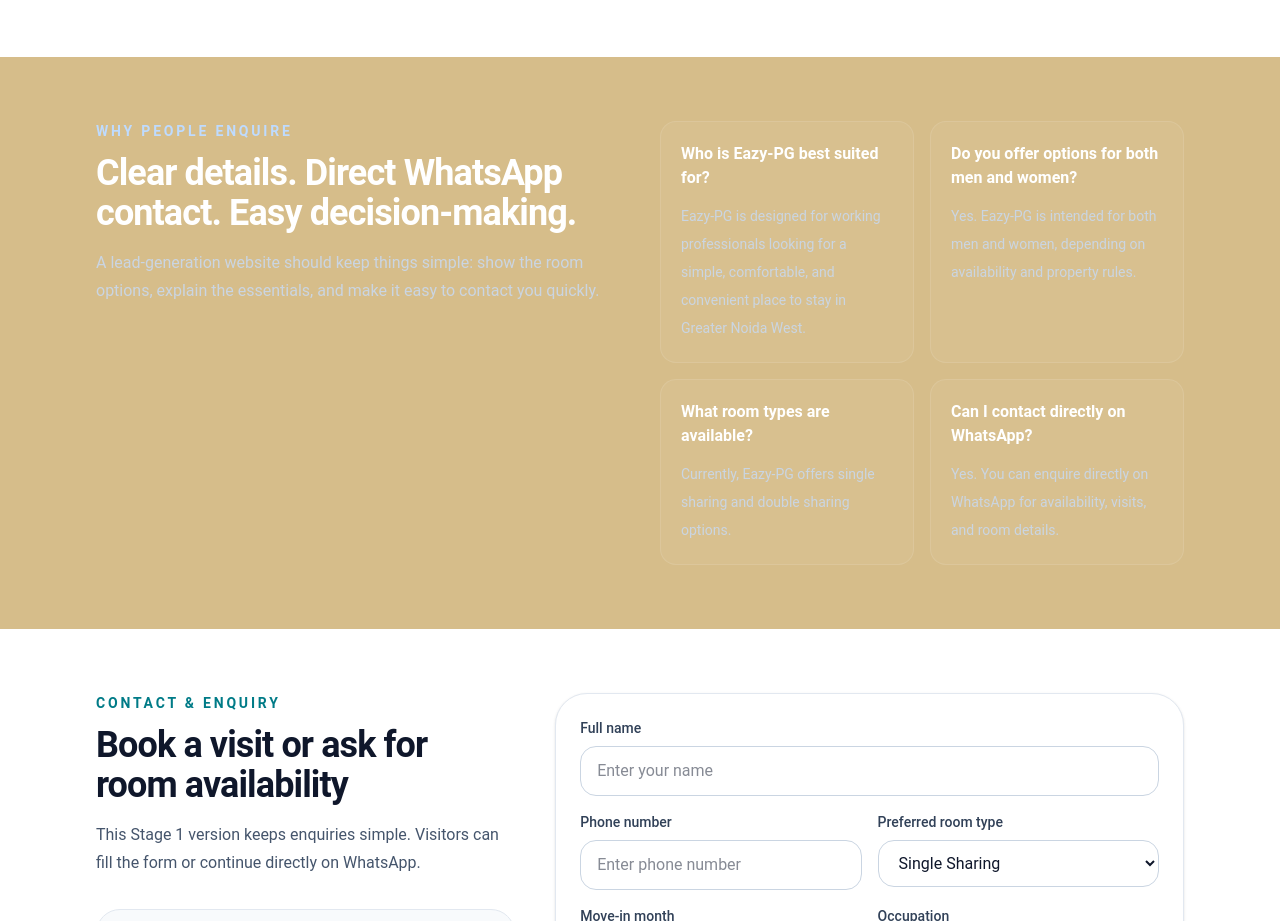
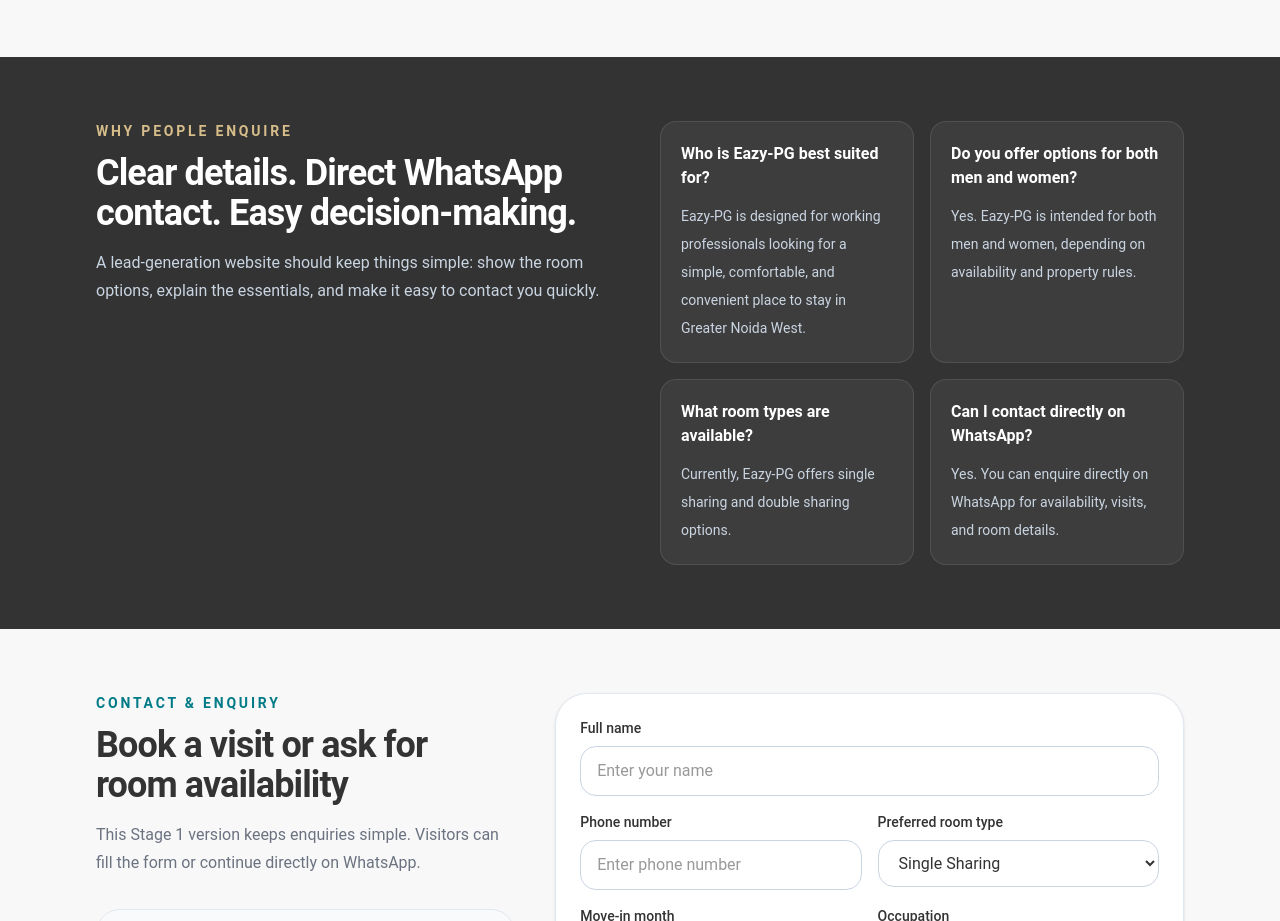
Before and after one commit to Alok-India/eazy-pg-stage1-v2, a Next.js app: page / in a window 1280 px wide. Shown: the part 2160-3081 px from the top of the page. Built offline with nearby package versions, Linux system fonts and the light colour scheme.

Commit message:
Refactor: Apply Modern Real Estate theme to page.tsx and fix logo display

```diff
--- a/src/app/page.tsx
+++ b/src/app/page.tsx
@@ -137,7 +137,7 @@
   };
 
   return (
-    <main className="bg-white text-slate-900">
+    <main className="bg-[var(--background)] text-[var(--foreground)]">
       <section className="border-b border-slate-200 bg-gradient-to-b from-slate-50 to-white">
         <div className="mx-auto flex max-w-6xl flex-col gap-10 px-6 py-6 lg:px-8">
           <header className="flex flex-col gap-4 sm:flex-row sm:items-center sm:justify-between">
@@ -147,7 +147,7 @@
                 Eazy-PG: Simple PG living for working professionals
               </h1>
             </div>
-            <nav className="flex flex-wrap gap-3 text-sm text-slate-600">
+            <nav className="flex flex-wrap gap-3 text-sm text-[var(--muted-text)]">
               <a href="#rooms" className="transition hover:text-[var(--primary-color)]">
                 Rooms
               </a>
@@ -165,14 +165,14 @@
 
           <div className="grid gap-10 py-6 lg:grid-cols-[1.2fr_0.8fr] lg:items-center lg:py-10">
             <div className="space-y-6">
-              <div className="inline-flex rounded-full border border-blue-200 bg-blue-50 px-4 py-2 text-sm font-medium text-[var(--primary-color)]">
+              <div className="inline-flex rounded-full border border-[color-mix(in srgb, var(--primary-color) 30%, var(--background))] bg-[color-mix(in srgb, var(--primary-color) 10%, var(--background))] px-4 py-2 text-sm font-medium text-[var(--primary-color)]">
                 Greater Noida West, India
               </div>
               <div className="space-y-4">
-                <h2 className="max-w-3xl text-4xl font-bold tracking-tight text-slate-950 sm:text-5xl">
+                <h2 className="max-w-3xl text-4xl font-bold tracking-tight text-[var(--foreground)] sm:text-5xl">
                   Comfortable stays that keep life easy.
                 </h2>
-                <p className="max-w-2xl text-lg leading-8 text-slate-600">
+                <p className="max-w-2xl text-lg leading-8 text-[var(--muted-text)]">
                   Eazy-PG offers clean, practical, and professional-friendly accommodation for people who want a dependable place to live near work.
                 </p>
               </div>
@@ -187,7 +187,7 @@
                   href={whatsappUrl}
                   target="_blank"
                   rel="noreferrer"
-                  className="inline-flex items-center justify-center rounded-full border border-slate-300 px-6 py-3 text-sm font-semibold text-slate-800 transition hover:border-[var(--primary-color)] hover:text-[var(--primary-color)]"
+                  className="inline-flex items-center justify-center rounded-full border border-[var(--primary-color)] px-6 py-3 text-sm font-semibold text-[var(--primary-color)] transition hover:border-[var(--secondary-color)] hover:text-[var(--secondary-color)]"
                 >
                   WhatsApp us
                 </a>
@@ -195,21 +195,21 @@
               <div className="grid gap-4 sm:grid-cols-3">
                 <div className="rounded-2xl border border-slate-200 p-4">
                   <p className="text-2xl font-bold">2</p>
-                  <p className="mt-1 text-sm text-slate-600">Room options available</p>
+                  <p className="mt-1 text-sm text-[var(--muted-text)]">Room options available</p>
                 </div>
                 <div className="rounded-2xl border border-slate-200 p-4">
                   <p className="text-2xl font-bold">Both</p>
-                  <p className="mt-1 text-sm text-slate-600">Suitable for men & women</p>
+                  <p className="mt-1 text-sm text-[var(--muted-text)]">Suitable for men & women</p>
                 </div>
                 <div className="rounded-2xl border border-slate-200 p-4">
                   <p className="text-2xl font-bold">Simple</p>
-                  <p className="mt-1 text-sm text-slate-600">Essential amenities included</p>
+                  <p className="mt-1 text-sm text-[var(--muted-text)]">Essential amenities included</p>
                 </div>
               </div>
             </div>
 
-            <div className="rounded-[2rem] border border-slate-200 bg-[var(--secondary-color)] p-8 text-white shadow-xl">
-              <p className="text-sm font-semibold uppercase tracking-[0.2em] text-blue-200">
+            <div className="rounded-[2rem] border border-[color-mix(in srgb, var(--primary-color) 30%, var(--background))] bg-[var(--foreground)] p-8 text-white shadow-xl">
+              <p className="text-sm font-semibold uppercase tracking-[0.2em] text-[var(--secondary-color)]">
                 Why Eazy-PG
               </p>
               <ul className="mt-6 space-y-4 text-sm leading-7 text-slate-200">
@@ -235,7 +235,7 @@
           <h2 className="mt-3 text-3xl font-bold tracking-tight sm:text-4xl">
             Simple and practical stay options
           </h2>
-          <p className="mt-4 text-base leading-7 text-slate-600">
+          <p className="mt-4 text-base leading-7 text-[var(--muted-text)]">
             Eazy-PG currently offers clear and straightforward room choices for working professionals.
           </p>
         </div>
@@ -246,12 +246,12 @@
               key={room.title}
               className="rounded-3xl border border-slate-200 p-6 shadow-sm transition hover:-translate-y-1 hover:shadow-lg"
             >
-              <p className="text-sm font-semibold uppercase tracking-[0.2em] text-slate-500">
+              <p className="text-sm font-semibold uppercase tracking-[0.2em] text-[var(--muted-text)]">
                 {room.title}
               </p>
-              <p className="mt-4 text-2xl font-bold text-slate-950">{room.price}</p>
-              <p className="mt-4 text-sm leading-7 text-slate-600">{room.description}</p>
-              <ul className="mt-6 space-y-2 text-sm text-slate-700">
+              <p className="mt-4 text-2xl font-bold text-[var(--foreground)]">{room.price}</p>
+              <p className="mt-4 text-sm leading-7 text-[var(--muted-text)]">{room.description}</p>
+              <ul className="mt-6 space-y-2 text-sm text-[var(--foreground)]">
                 {room.features.map((feature) => (
                   <li key={feature}>• {feature}</li>
                 ))}
@@ -271,7 +271,7 @@
               <h2 className="mt-3 text-3xl font-bold tracking-tight sm:text-4xl">
                 Everyday essentials already covered
               </h2>
-              <p className="mt-4 text-base leading-7 text-slate-600">
+              <p className="mt-4 text-base leading-7 text-[var(--muted-text)]">
                 A simple setup with the core facilities working professionals usually need for day-to-day living.
               </p>
             </div>
@@ -279,7 +279,7 @@
               {amenities.map((item) => (
                 <div
                   key={item}
-                  className="rounded-2xl border border-slate-200 bg-white p-5 text-sm font-medium text-slate-700 shadow-sm"
+                  className="rounded-2xl border border-slate-200 bg-white p-5 text-sm font-medium text-[var(--foreground)] shadow-sm"
                 >
                   {item}
                 </div>
@@ -297,7 +297,7 @@
           <h2 className="mt-3 text-3xl font-bold tracking-tight sm:text-4xl">
             Ready for real property photos
           </h2>
-          <p className="mt-4 text-base leading-7 text-slate-600">
+          <p className="mt-4 text-base leading-7 text-[var(--muted-text)]">
             No photos have been added yet, so the website currently uses clean placeholders. Real photos can be added later without changing the layout.
           </p>
         </div>
@@ -314,18 +314,18 @@
                 className="h-56 w-full object-cover"
               />
               <div className="p-5">
-                <p className="text-sm font-medium text-slate-600">{item.label}</p>
+                <p className="text-sm font-medium text-[var(--muted-text)]">{item.label}</p>
               </div>
             </div>
           ))}
         </div>
       </section>
 
-      <section className="bg-[var(--secondary-color)] py-16 text-white">
+      <section className="bg-[var(--foreground)] py-16 text-white">
         <div className="mx-auto max-w-6xl px-6 lg:px-8">
           <div className="grid gap-10 lg:grid-cols-[1fr_1fr]">
             <div>
-              <p className="text-sm font-semibold uppercase tracking-[0.2em] text-blue-200">
+              <p className="text-sm font-semibold uppercase tracking-[0.2em] text-[var(--secondary-color)]">
                 Why people enquire
               </p>
               <h2 className="mt-3 text-3xl font-bold tracking-tight sm:text-4xl">
@@ -356,86 +356,86 @@
             <h2 className="mt-3 text-3xl font-bold tracking-tight sm:text-4xl">
               Book a visit or ask for room availability
             </h2>
-            <p className="mt-4 text-base leading-7 text-slate-600">
+            <p className="mt-4 text-base leading-7 text-[var(--muted-text)]">
               This Stage 1 version keeps enquiries simple. Visitors can fill the form or continue directly on WhatsApp.
             </p>
             <div className="mt-8 rounded-3xl border border-slate-200 bg-slate-50 p-6">
-              <p className="text-sm font-semibold text-slate-500">Location</p>
-              <p className="mt-2 text-lg font-semibold text-slate-950">Greater Noida West, India</p>
-              <p className="mt-4 text-sm text-slate-600">WhatsApp: +91 7042722201</p>
+              <p className="text-sm font-semibold text-[var(--muted-text)]">Location</p>
+              <p className="mt-2 text-lg font-semibold text-[var(--foreground)]">Greater Noida West, India</p>
+              <p className="mt-4 text-sm text-[var(--muted-text)]">WhatsApp: +91 7042722201</p>
             </div>
           </div>
 
           <form onSubmit={handleSubmit} className="grid gap-4 rounded-[2rem] border border-slate-200 bg-white p-6 shadow-sm sm:grid-cols-2">
             <div className="sm:col-span-2">
-              <label htmlFor="fullName" className="mb-2 block text-sm font-medium text-slate-700">Full name</label>
+              <label htmlFor="fullName" className="mb-2 block text-sm font-medium text-[var(--foreground)]">Full name</label>
               <input
                 id="fullName"
                 name="fullName"
                 value={formData.fullName}
                 onChange={handleChange}
-                className={`w-full rounded-2xl border px-4 py-3 outline-none transition focus:border-slate-950 ${errors.fullName ? 'border-red-500' : 'border-slate-300'}`}
+                className={`w-full rounded-2xl border px-4 py-3 outline-none transition focus:border-[var(--primary-color)] ${errors.fullName ? 'border-red-500' : 'border-slate-300'}`}
                 placeholder="Enter your name"
                 required
               />
               {errors.fullName && <p className="mt-1 text-sm text-red-500">{errors.fullName}</p>}
             </div>
             <div>
-              <label htmlFor="phoneNumber" className="mb-2 block text-sm font-medium text-slate-700">Phone number</label>
+              <label htmlFor="phoneNumber" className="mb-2 block text-sm font-medium text-[var(--foreground)]">Phone number</label>
               <input
                 id="phoneNumber"
                 name="phoneNumber"
                 value={formData.phoneNumber}
                 onChange={handleChange}
-                className={`w-full rounded-2xl border px-4 py-3 outline-none transition focus:border-slate-950 ${errors.phoneNumber ? 'border-red-500' : 'border-slate-300'}`}
+                className={`w-full rounded-2xl border px-4 py-3 outline-none transition focus:border-[var(--primary-color)] ${errors.phoneNumber ? 'border-red-500' : 'border-slate-300'}`}
                 placeholder="Enter phone number"
                 required
               />
               {errors.phoneNumber && <p className="mt-1 text-sm text-red-500">{errors.phoneNumber}</p>}
             </div>
             <div>
-              <label htmlFor="roomType" className="mb-2 block text-sm font-medium text-slate-700">Preferred room type</label>
+              <label htmlFor="roomType" className="mb-2 block text-sm font-medium text-[var(--foreground)]">Preferred room type</label>
               <select
                 id="roomType"
                 name="roomType"
                 value={formData.roomType}
                 onChange={handleChange}
-                className="w-full rounded-2xl border border-slate-300 px-4 py-3 outline-none transition focus:border-slate-950"
+                className="w-full rounded-2xl border border-slate-300 px-4 py-3 outline-none transition focus:border-[var(--primary-color)]"
               >
                 <option>Single Sharing</option>
                 <option>Double Sharing</option>
               </select>
             </div>
             <div>
-              <label htmlFor="moveInMonth" className="mb-2 block text-sm font-medium text-slate-700">Move-in month</label>
+              <label htmlFor="moveInMonth" className="mb-2 block text-sm font-medium text-[var(--foreground)]">Move-in month</label>
               <input
                 id="moveInMonth"
                 name="moveInMonth"
                 value={formData.moveInMonth}
                 onChange={handleChange}
-                className="w-full rounded-2xl border border-slate-300 px-4 py-3 outline-none transition focus:border-slate-950"
+                className="w-full rounded-2xl border border-slate-300 px-4 py-3 outline-none transition focus:border-[var(--primary-color)]"
                 placeholder="e.g. May 2026"
               />
             </div>
             <div>
-              <label htmlFor="occupation" className="mb-2 block text-sm font-medium text-slate-700">Occupation</label>
+              <label htmlFor="occupation" className="mb-2 block text-sm font-medium text-[var(--foreground)]">Occupation</label>
               <input
                 id="occupation"
                 name="occupation"
                 value={formData.occupation}
                 onChange={handleChange}
-                className="w-full rounded-2xl border border-slate-300 px-4 py-3 outline-none transition focus:border-slate-950"
+                className="w-full rounded-2xl border border-slate-300 px-4 py-3 outline-none transition focus:border-[var(--primary-color)]"
                 placeholder="Working professional"
               />
             </div>
             <div className="sm:col-span-2">
-              <label htmlFor="message" className="mb-2 block text-sm font-medium text-slate-700">Message</label>
+              <label htmlFor="message" className="mb-2 block text-sm font-medium text-[var(--foreground)]">Message</label>
               <textarea
                 id="message"
                 name="message"
                 value={formData.message}
                 onChange={handleChange}
-                className="min-h-32 w-full rounded-2xl border border-slate-300 px-4 py-3 outline-none transition focus:border-slate-950"
+                className="min-h-32 w-full rounded-2xl border border-slate-300 px-4 py-3 outline-none transition focus:border-[var(--primary-color)]"
                 placeholder="Tell us which room type you are looking for"
               />
             </div>
@@ -450,7 +450,7 @@
                 href={whatsappUrl}
                 target="_blank"
                 rel="noreferrer"
-                className="inline-flex items-center justify-center rounded-full border border-slate-300 px-6 py-3 text-sm font-semibold text-slate-800 transition hover:border-[var(--primary-color)] hover:text-[var(--primary-color)]"
+                className="inline-flex items-center justify-center rounded-full border border-[var(--primary-color)] px-6 py-3 text-sm font-semibold text-[var(--primary-color)] transition hover:border-[var(--secondary-color)] hover:text-[var(--secondary-color)]"
               >
                 Continue on WhatsApp
               </a>
@@ -460,7 +460,7 @@
       </section>
 
       <footer className="border-t border-slate-200 bg-slate-50">
-        <div className="mx-auto flex max-w-6xl flex-col gap-3 px-6 py-8 text-sm text-slate-600 sm:flex-row sm:items-center sm:justify-between lg:px-8">
+        <div className="mx-auto flex max-w-6xl flex-col gap-3 px-6 py-8 text-sm text-[var(--muted-text)] sm:flex-row sm:items-center sm:justify-between lg:px-8">
           <p>© 2026 Eazy-PG. All rights reserved.</p>
           <p>Simple PG living in Greater Noida West.</p>
         </div>
```
